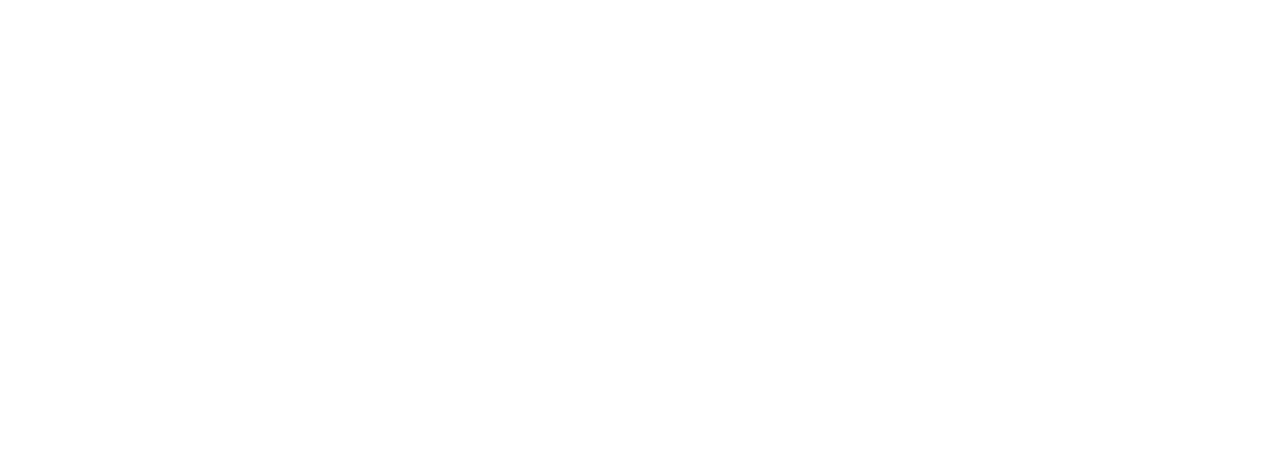
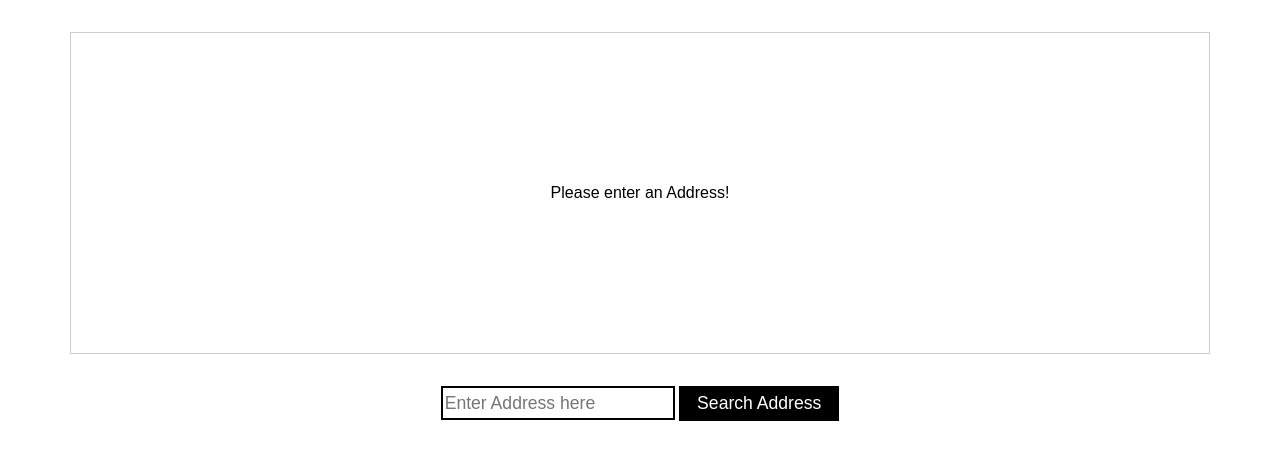
Before and after one commit to Nishant-Bhosale/GoogleMapsApiWithTypescript, a website built with webpack: page index.html in a window 1280 px wide. Built offline with nearby package versions, Linux system fonts and the light colour scheme.

Commit message:
Added basic styling and form

```diff
--- /dev/null
+++ b/app.css
@@ -0,0 +1,40 @@
+html {
+	font-family: sans-serif;
+}
+
+#map {
+	width: 90%;
+	border: 1px solid #ccc;
+	height: 20rem;
+	display: flex;
+	align-items: center;
+	justify-content: center;
+	text-align: center;
+	margin: 2rem auto;
+}
+
+form {
+	text-align: center;
+	margin: 2rem auto;
+}
+
+button {
+	background-color: black;
+	color: white;
+	border: 2px solid black;
+	padding: 0.3rem 1rem;
+	font-size: 1.1rem;
+	transition: all 0.3s ease-in-out;
+}
+
+#address {
+	height: 1.75rem;
+	font-size: 1.1rem;
+	border: 2px solid black;
+}
+
+button:hover {
+	background-color: white;
+	color: black;
+	border: 2px solid black;
+}
--- a/index.html
+++ b/index.html
@@ -1,12 +1,20 @@
 <!DOCTYPE html>
 <html lang="en">
 	<head>
-  <meta charset="UTF-8">
-  <meta name="viewport" content="width=device-width, initial-scale=1.0">
-  <meta http-equiv="X-UA-Compatible" content="ie=edge">
+		<meta charset="UTF-8" />
+		<meta name="viewport" content="width=device-width, initial-scale=1.0" />
+		<meta http-equiv="X-UA-Compatible" content="ie=edge" />
 		<title>Understanding TypeScript</title>
 		<script src="dist/bundle.js" defer></script>
+		<link rel="stylesheet" href="app.css" />
 	</head>
 	<body>
+		<div id="map">
+			<p>Please enter an Address!</p>
+		</div>
+		<form>
+			<input type="text" id="address" placeholder="Enter Address here" />
+			<button type="submit">Search Address</button>
+		</form>
 	</body>
 </html>
```
Lines whose indentation alone changed are shown as unchanged.
